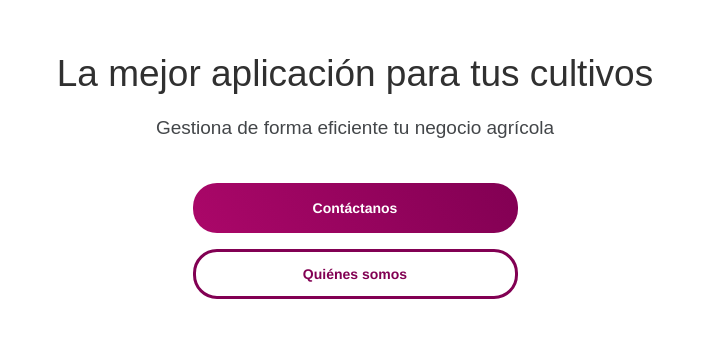
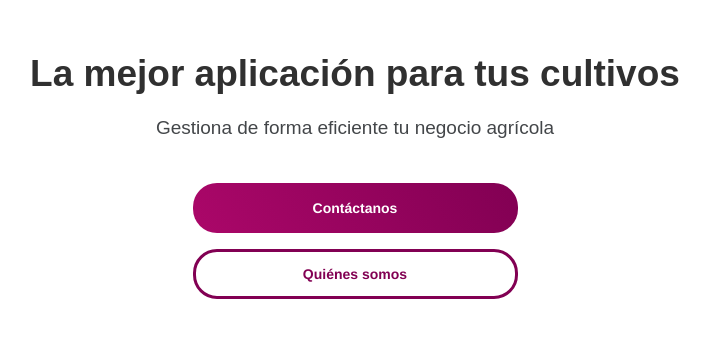
Before and after one commit to danialfaro/Proyecto-Web-GTi, a PHP site: page / in a window 1280 px wide. Shown: the part 62-420 px from the top of the page, without its empty margins (285-995 px from the left). Run offline with PHP 8.4, Linux system fonts and the light colour scheme.

Commit message:
Estilo de fuente texto de reclamo

```diff
--- a/css/estilos.css
+++ b/css/estilos.css
@@ -70,7 +70,7 @@ button:focus {
     font-family: 'Poppins', sans-serif;
     line-height: 48px;
     font-size: 37px;
-    font-weight: 369px;
+    font-weight: bold;
     color:rgb(48, 48, 48);
     text-align: center;
     margin: 50px 28px 15px 28px;
```
